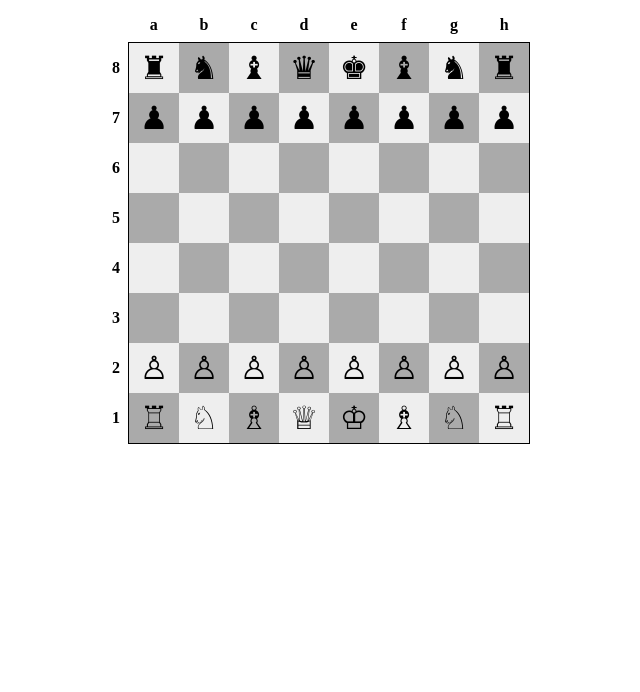
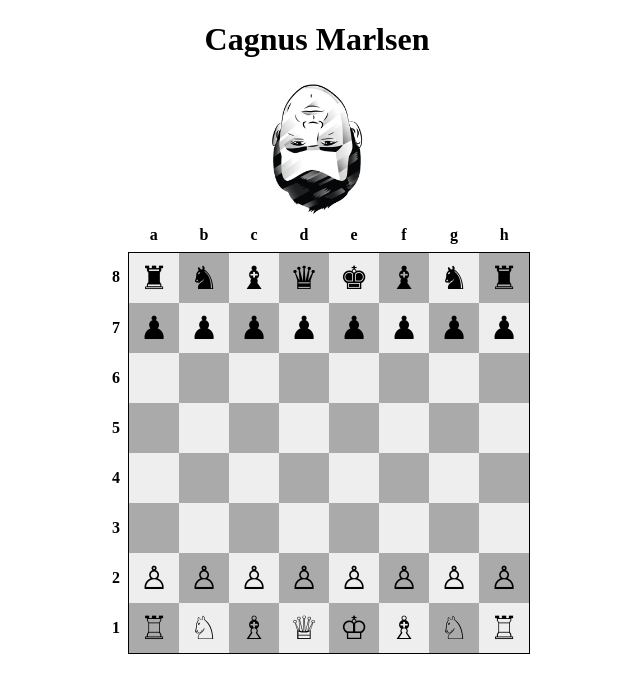
Before and after one commit to Kaidriver/ChessAI, a website: page index.html in a window 1280 px wide. Shown: the whole page, without its empty margins (323-963 px from the left). Drawn offline with nearby package versions, Linux system fonts and the light colour scheme.

Commit message:
add to ui

```diff
--- a/index.html
+++ b/index.html
@@ -11,10 +11,18 @@
 
     </style>
 </head>
-<body id="board">
+<body>
+  <h1 class = "header">Cagnus Marlsen</h1>
+  <div class = "cagnus">
+    <img class = "pic" src = "magnus.jpg">
+    <img class = "loading" src = "loading.gif">
+  </div>
 
-<script src="https://unpkg.com/axios/dist/axios.min.js"></script>
-<script src="main.js"></script>
+  <div id="board">
+
+  </div>
+  <script src="https://unpkg.com/axios/dist/axios.min.js"></script>
+  <script src="main.js"></script>
 </body>
 <script>
 
--- a/main.js
+++ b/main.js
@@ -207,6 +207,7 @@
       // }
       // currCell.innerHTML = "";
       FENtoBoard(res)
+      document.querySelector('.loading').style.display = "initial"
       ai_res = await ai_move();
 
       if (ai_res !== "draw" && ai_res !== "white wins" && ai_res !== "black wins") {
@@ -238,6 +239,8 @@
           break;
       }
     }
+
+    document.querySelector('.loading').style.display = "none"
     state = false;
   }
 }
--- a/styles.css
+++ b/styles.css
@@ -40,3 +40,27 @@
     margin-left: auto;
     margin-right: auto;
 }
+
+#board {
+  width: 100%;
+}
+
+.header {
+  text-align: center;
+}
+
+.cagnus {
+  display: flex;
+  justify-content: center;
+  align-items: center;
+}
+
+.cagnus img {
+  width: 10%;
+}
+
+.loading {
+  width: 3% !important;
+  height: 3%;
+  display: none;
+}
```
Also changed, not shown: loading.gif (added), magnus.jpg (added).
